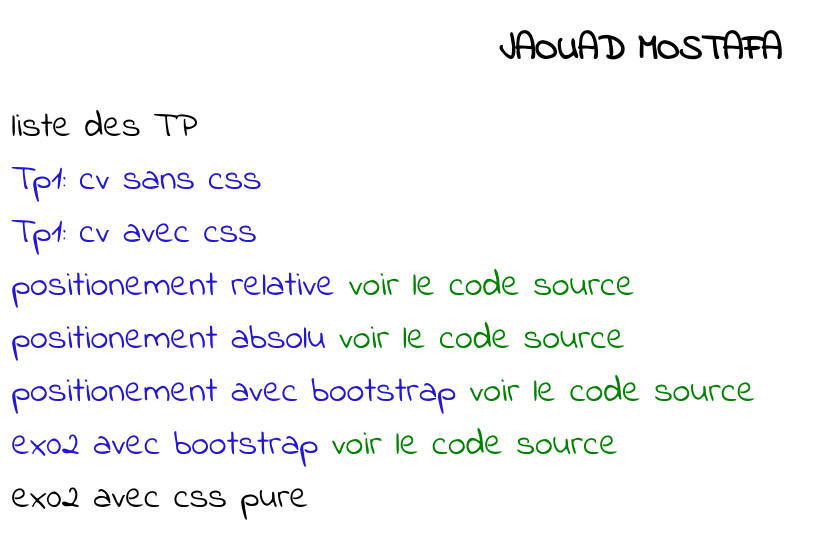
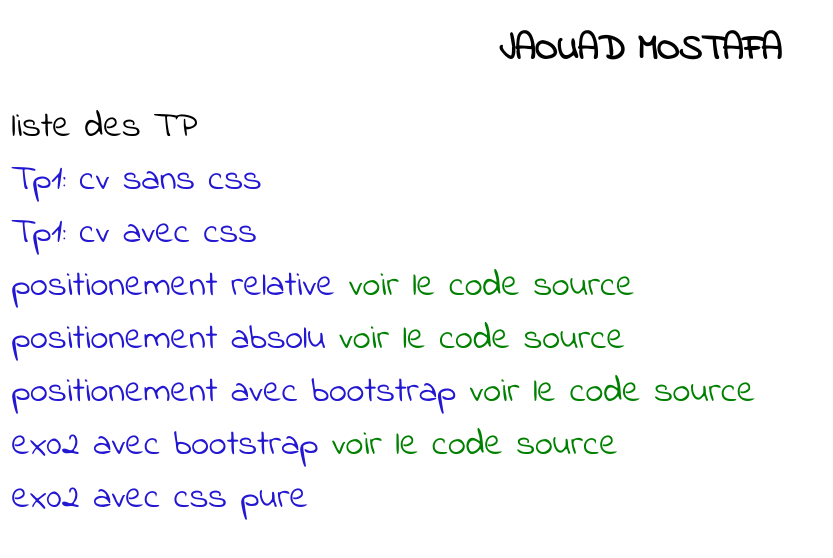
Before and after one commit to jaouadm/jaouadm.github.io, a plain HTML site: page index.html in a window 1280 px wide. Shown: the whole page, without its empty margins (0-833 px from the left). Drawn offline with Linux system fonts and the light colour scheme.

Commit message:
Update index.html

```diff
--- a/index.html
+++ b/index.html
@@ -20,7 +20,7 @@
             <div><a href="tp02/ex01/ex01posabsolu.html"> positionement absolu  </a><a style=" color:green" class="code" href="https://github.com/jaouadm/jaouadm.github.io/tree/main/tp02/ex01">voir le code source</a></div>
             <div><a href="tp02/ex01/ex01bootstrap.html"> positionement avec bootstrap  </a><a style=" color:green" class="code" href="https://github.com/jaouadm/jaouadm.github.io/tree/main/tp02/ex01">voir le code source</a></div>
             <div><a href="tp02/ex02/index.html"> ex02 avec bootstrap  </a><a style=" color:green" class="code" href="https://github.com/jaouadm/jaouadm.github.io/tree/main/tp02/ex02">voir le code source</a></div>
-            <div ><a href="tp02/ex02/ex02css/index.html"></a>ex02 avec css pure</div>
+            <div ><a href="tp02/ex02/ex02css/index.html">ex02 avec css pure</a></div>
         </div>
     </div>
 </body>
```
